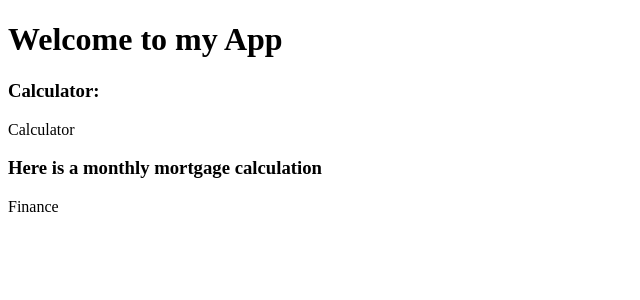
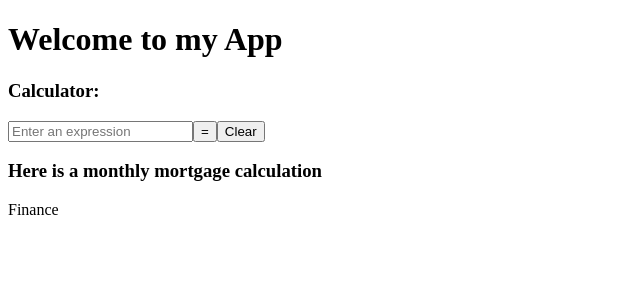
Before and after one commit to kaseuwilliam/finance-app, a React (Create React App) app: page / in a window 1280 px wide. Shown: the top 300 px of the page, without its empty margins (0-640 px from the left). Built offline with nearby package versions, Linux system fonts and the light colour scheme.

Commit message:
add basic calculator

```diff
--- a/src/Calculator.js
+++ b/src/Calculator.js
@@ -1,9 +1,41 @@
-import React from 'react'
+import React, { useState } from 'react';
+import './calculator.css';
+
 
 const Calculator = () => {
+  const [input, setInput] = useState('');
+  const [result, setResult] = useState('');
+
+  const handleInputChange = (event) => {
+    setInput(event.target.value);
+  };
+
+  const handleCalculate = () => {
+    try {
+      setResult(eval(input));
+    } catch (error) {
+      setResult('Error');
+    }
+  };
+
+  const handleClear = () => {
+    setInput('');
+    setResult('');
+  };
+
   return (
-    <div>Calculator</div>
-  )
-}
+    <div>
+      <input
+        type="text"
+        value={input}
+        onChange={handleInputChange}
+        placeholder="Enter an expression"
+      />
+      <button onClick={handleCalculate}>=</button>
+      <button onClick={handleClear}>Clear</button>
+      <div>{result}</div>
+    </div>
+  );
+};
 
-export default Calculator
+export default Calculator;
```
Also changed, not shown: src/calculator.css (added).
